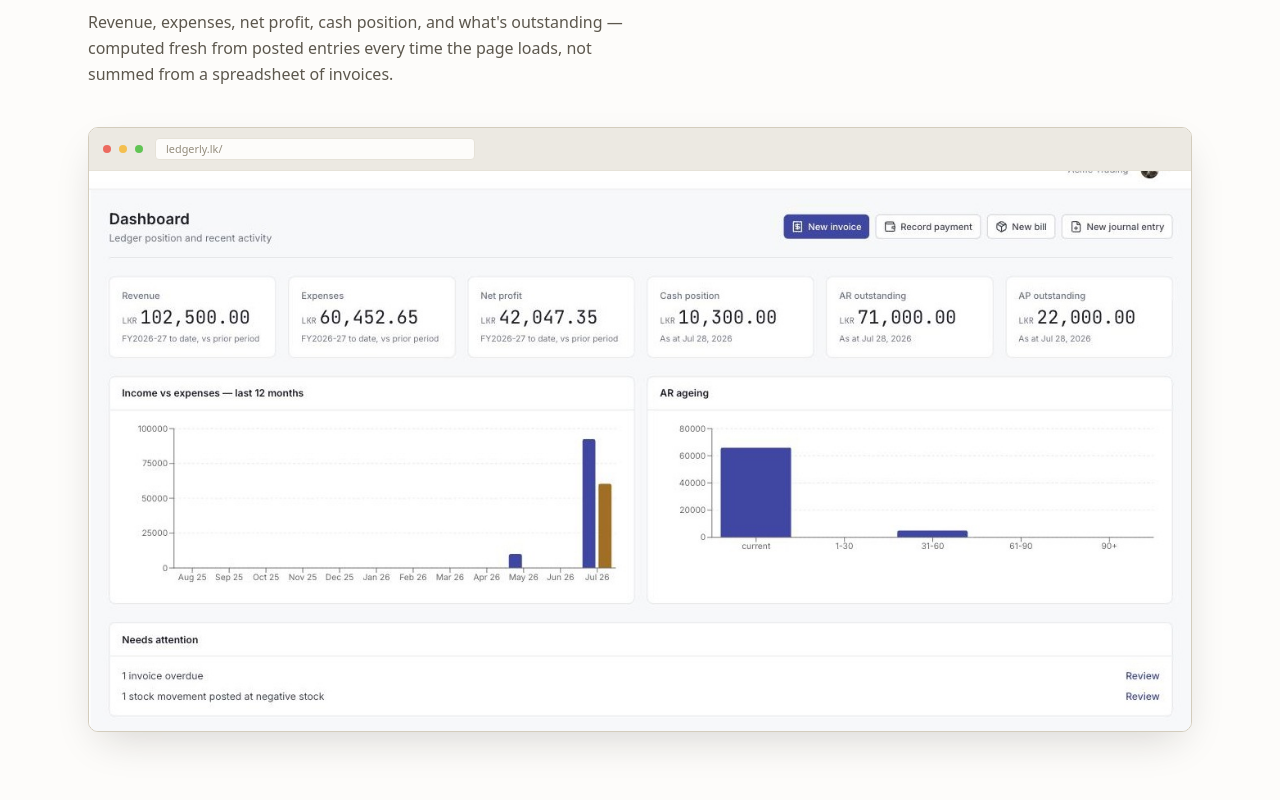
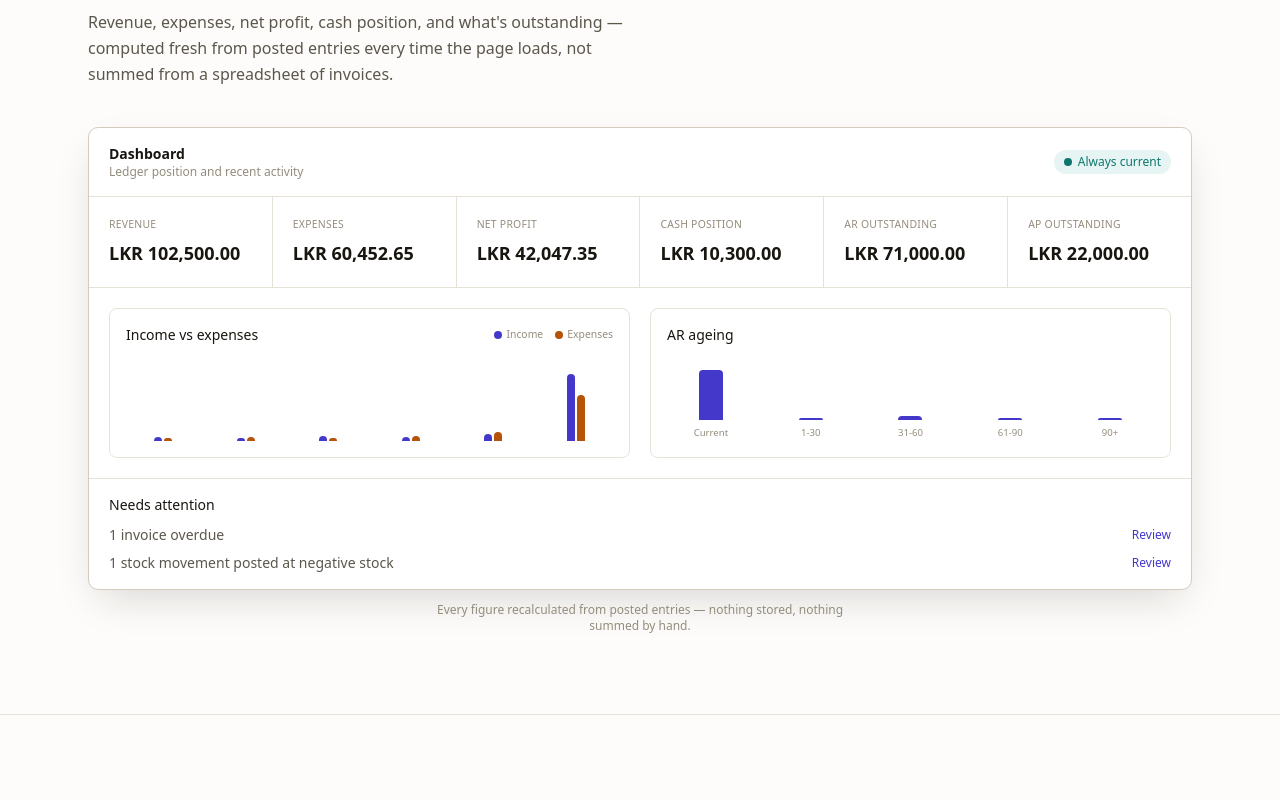
Before and after one commit to deegha/ledgerly-webiste, a Next.js app: page / in a window 1280 px wide. Shown: the part 2920-3720 px from the top of the page. Built offline with nearby package versions, Linux system fonts and the light colour scheme; no server answers.

Commit message:
updating dashboard illustration

```diff
--- a/src/app/page.tsx
+++ b/src/app/page.tsx
@@ -6,31 +6,21 @@ import { InsightSection } from "@/components/insight-section";
 import { JsonLd } from "@/components/json-ld";
 import { PricingSection } from "@/components/pricing-section";
 import { ProblemSection } from "@/components/problem-section";
+import { ProofSection } from "@/components/proof-section";
 import { ReviewsSectionPlaceholder } from "@/components/reviews-section-placeholder";
 import { SiteFooter } from "@/components/site-footer";
 import { SiteHeader } from "@/components/site-header";
 import { siteUrl } from "@/lib/env";
 import { featureChapters, type FeatureChapter } from "@/lib/site-content";
 
-// Reuse existing screenshots + their metadata from the /features content —
-// see HOMEPAGE-REVAMP-V2.md §3: these two images are existing site assets,
-// not regenerated or re-sourced for the homepage. (Section 3/Insight used to
-// reuse invoice-detail.jpg here too; it's now a native diagram instead — see
-// InsightSection and HOMEPAGE-REVAMP-V2.md §6.)
-const productChapter = featureChapters.find((chapter) => chapter.id === "product")!;
+// Reuse existing screenshot + its metadata from the /features content — see
+// HOMEPAGE-REVAMP-V2.md §3: this image is an existing site asset, not
+// regenerated or re-sourced for the homepage. (Sections 3 and 4a used to
+// reuse invoice-detail.jpg and dashboard.jpg here too; both are now native
+// diagrams instead — see InsightSection, ProofSection, and §6.)
 const complianceChapter = featureChapters.find((chapter) => chapter.id === "compliance")!;
 
-const dashboardImage = productChapter.images[0];
 const vatReturnImage = complianceChapter.images[0];
-
-// Section 4a — One real screen. First of the three trust-cluster parts.
-const proofSection: FeatureChapter = {
-  id: "proof",
-  eyebrow: "See it for yourself",
-  title: "One screen. What you actually own, what you're owed, what it cost you to get here.",
-  body: "Revenue, expenses, net profit, cash position, and what's outstanding — computed fresh from posted entries every time the page loads, not summed from a spreadsheet of invoices.",
-  images: [dashboardImage],
-};
 
 // Section 4c — Built for Sri Lanka. Deliberately calmer than the previous
 // version's "this is coming for you" urgency framing — see V2 §3.
@@ -79,7 +69,7 @@ export default function Home() {
         <InsightSection />
         {/* Trust cluster (V2 §3, Section 4) — three parts, tightened so they read
             as one pass through trust rather than three separate stops. */}
-        <FeatureSection chapter={proofSection} compact />
+        <ProofSection />
         <ReviewsSectionPlaceholder />
         <FeatureSection chapter={localSection} compact />
         <PricingSection />
--- /dev/null
+++ b/src/components/proof-section.tsx
@@ -0,0 +1,179 @@
+const STATS = [
+  { label: "Revenue", value: "LKR 102,500.00" },
+  { label: "Expenses", value: "LKR 60,452.65" },
+  { label: "Net profit", value: "LKR 42,047.35" },
+  { label: "Cash position", value: "LKR 10,300.00" },
+  { label: "AR outstanding", value: "LKR 71,000.00" },
+  { label: "AP outstanding", value: "LKR 22,000.00" },
+];
+
+// Illustrative bar heights only (percent of the chart's height) — not real
+// data, just a shape that echoes the real dashboard.jpg screenshot this
+// replaced: mostly flat, then a sharp step up in the most recent period.
+const TREND_BARS = [
+  { income: 5, expense: 4 },
+  { income: 4, expense: 5 },
+  { income: 6, expense: 4 },
+  { income: 5, expense: 7 },
+  { income: 9, expense: 12 },
+  { income: 92, expense: 63 },
+];
+
+const AGEING_BUCKETS = [
+  { label: "Current", height: 90 },
+  { label: "1-30", height: 3 },
+  { label: "31-60", height: 8 },
+  { label: "61-90", height: 2 },
+  { label: "90+", height: 0 },
+];
+
+const ATTENTION_ITEMS = ["1 invoice overdue", "1 stock movement posted at negative stock"];
+
+function StatTile({ label, value }: { label: string; value: string }) {
+  return (
+    <div className="bg-paper-raised p-4 sm:p-5">
+      <p className="text-ink-faint font-mono text-[0.62rem] tracking-wide uppercase sm:text-[0.65rem]">
+        {label}
+      </p>
+      <p className="text-ink tabular mt-1.5 font-mono text-base font-semibold sm:text-lg">
+        {value}
+      </p>
+    </div>
+  );
+}
+
+function LegendDot({ className }: { className: string }) {
+  return <span className={`inline-block size-2 rounded-sm ${className}`} aria-hidden="true" />;
+}
+
+export function ProofSection() {
+  return (
+    <section id="proof" className="border-rule border-b">
+      <div className="mx-auto max-w-6xl px-6 py-16 md:py-20">
+        <div className="max-w-[62ch]">
+          <span className="text-brand-ink font-mono text-xs font-semibold tracking-[0.14em] uppercase">
+            See it for yourself
+          </span>
+          <div className="bg-brand mt-4 mb-5 h-[3px] w-11 rounded-full" />
+          <h2 className="text-2xl sm:text-3xl">
+            One screen. What you actually own, what you&apos;re owed, what it cost you to get here.
+          </h2>
+          <p className="text-ink-soft mt-4 text-base leading-relaxed">
+            Revenue, expenses, net profit, cash position, and what&apos;s outstanding — computed
+            fresh from posted entries every time the page loads, not summed from a spreadsheet of
+            invoices.
+          </p>
+        </div>
+
+        {/*
+          Built from the site's own tokens, same approach as Sections 2 and 3
+          — not a screenshot. This replaced the real dashboard.jpg screenshot
+          previously reused here (see HOMEPAGE-REVAMP-V2.md §6): that
+          screenshot was low-resolution once scaled into this layout, and a
+          static image can't show what the headline actually claims — that
+          these figures are live and recomputed, not stale. This version
+          covers the same ground the real dashboard did (all six stat tiles,
+          both charts, the "needs attention" list) and reflows at each
+          breakpoint instead of shrinking a fixed image: 2-column stats on
+          mobile, 3-column on tablet, a single row of 6 on desktop; the two
+          charts stack on narrow screens and sit side by side from `lg:` up.
+          Every figure is the real one from the dashboard.jpg screenshot this
+          replaced, continuing the same thread as the hero's card and Section
+          3's diagram.
+        */}
+        <div className="mt-10 w-full">
+          <div className="border-rule-strong bg-paper-raised overflow-hidden rounded-[10px] border shadow-lg">
+            <div className="border-rule flex flex-wrap items-center justify-between gap-2 border-b px-5 py-4">
+              <div>
+                <p className="text-ink text-sm font-semibold">Dashboard</p>
+                <p className="text-ink-faint text-xs">Ledger position and recent activity</p>
+              </div>
+              <span className="bg-balance-soft inline-flex items-center gap-1.5 rounded-full px-2.5 py-1 font-mono text-xs text-balance">
+                <svg width="8" height="8" viewBox="0 0 8 8" aria-hidden="true">
+                  <circle cx="4" cy="4" r="4" fill="currentColor" />
+                </svg>
+                Always current
+              </span>
+            </div>
+
+            <div className="bg-rule grid grid-cols-2 gap-px sm:grid-cols-3 lg:grid-cols-6">
+              {STATS.map((stat) => (
+                <StatTile key={stat.label} label={stat.label} value={stat.value} />
+              ))}
+            </div>
+
+            <div className="border-rule grid grid-cols-1 gap-5 border-t p-5 lg:grid-cols-2">
+              <div className="border-rule rounded-lg border p-4">
+                <div className="flex flex-wrap items-center justify-between gap-2">
+                  <p className="text-ink text-sm font-medium">Income vs expenses</p>
+                  <div className="text-ink-faint flex items-center gap-3 font-mono text-[0.65rem]">
+                    <span className="flex items-center gap-1">
+                      <LegendDot className="bg-brand" />
+                      Income
+                    </span>
+                    <span className="flex items-center gap-1">
+                      <LegendDot className="bg-gold" />
+                      Expenses
+                    </span>
+                  </div>
+                </div>
+                <div className="mt-4 flex h-20 items-end gap-2">
+                  {TREND_BARS.map((bar, i) => (
+                    <div
+                      key={i}
+                      className="flex flex-1 items-end justify-center gap-0.5"
+                      aria-hidden="true"
+                    >
+                      <div
+                        className="bg-brand w-2 rounded-t-sm"
+                        style={{ height: `${Math.max(3, (bar.income / 100) * 72)}px` }}
+                      />
+                      <div
+                        className="bg-gold w-2 rounded-t-sm"
+                        style={{ height: `${Math.max(3, (bar.expense / 100) * 72)}px` }}
+                      />
+                    </div>
+                  ))}
+                </div>
+              </div>
+
+              <div className="border-rule rounded-lg border p-4">
+                <p className="text-ink text-sm font-medium">AR ageing</p>
+                <div className="mt-4 flex h-20 items-end gap-3">
+                  {AGEING_BUCKETS.map((bucket) => (
+                    <div
+                      key={bucket.label}
+                      className="flex flex-1 flex-col items-center justify-end gap-1.5"
+                    >
+                      <div
+                        className="bg-brand w-full max-w-6 rounded-t-sm"
+                        style={{ height: `${Math.max(2, (bucket.height / 100) * 56)}px` }}
+                        aria-hidden="true"
+                      />
+                      <span className="text-ink-faint font-mono text-[0.6rem]">{bucket.label}</span>
+                    </div>
+                  ))}
+                </div>
+              </div>
+            </div>
+
+            <div className="border-rule border-t px-5 py-4">
+              <p className="text-ink text-sm font-medium">Needs attention</p>
+              <div className="mt-2.5 flex flex-col gap-2">
+                {ATTENTION_ITEMS.map((item) => (
+                  <div key={item} className="flex items-center justify-between gap-3 text-sm">
+                    <span className="text-ink-soft">{item}</span>
+                    <span className="text-brand-ink shrink-0 text-xs font-medium">Review</span>
+                  </div>
+                ))}
+              </div>
+            </div>
+          </div>
+          <p className="text-ink-faint mx-auto mt-3 max-w-md text-center text-xs">
+            Every figure recalculated from posted entries — nothing stored, nothing summed by hand.
+          </p>
+        </div>
+      </div>
+    </section>
+  );
+}
```
Also changed, not shown: 1 other file (tests, documents, lock files or other folders).
